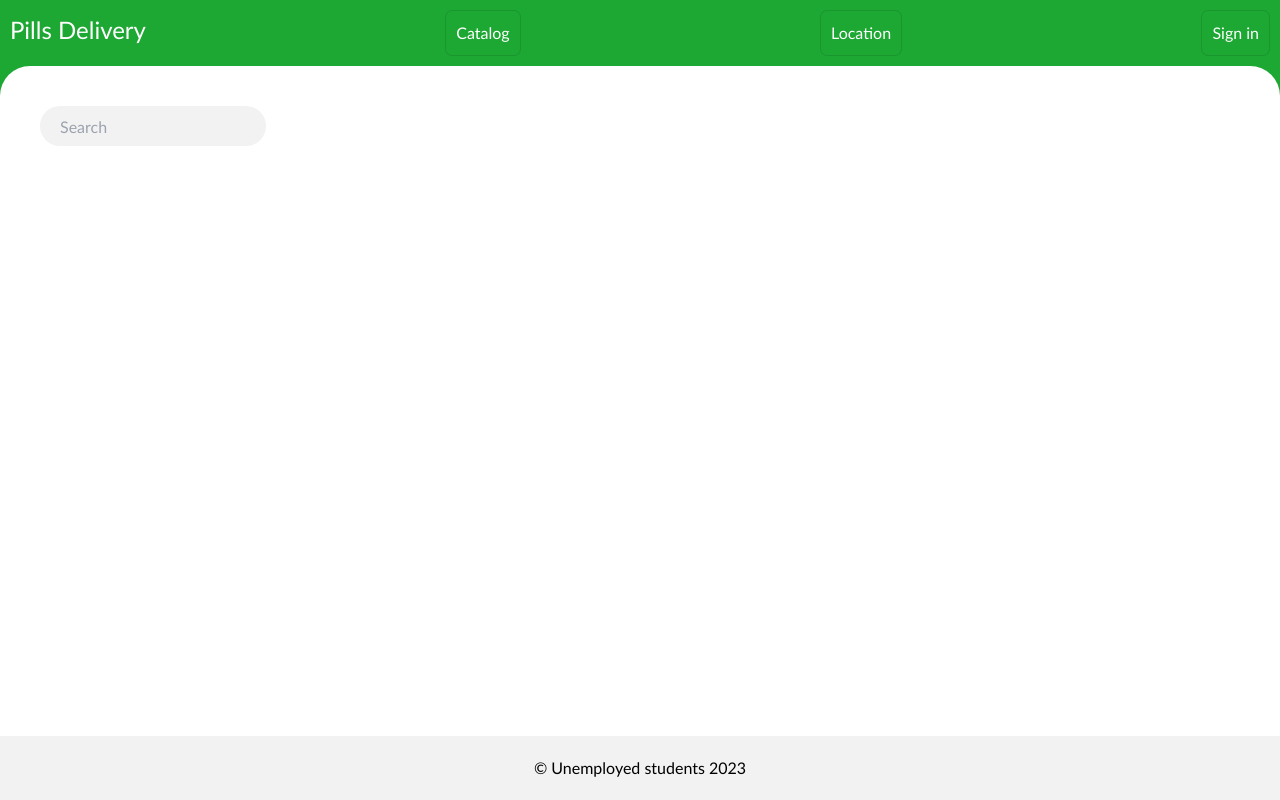
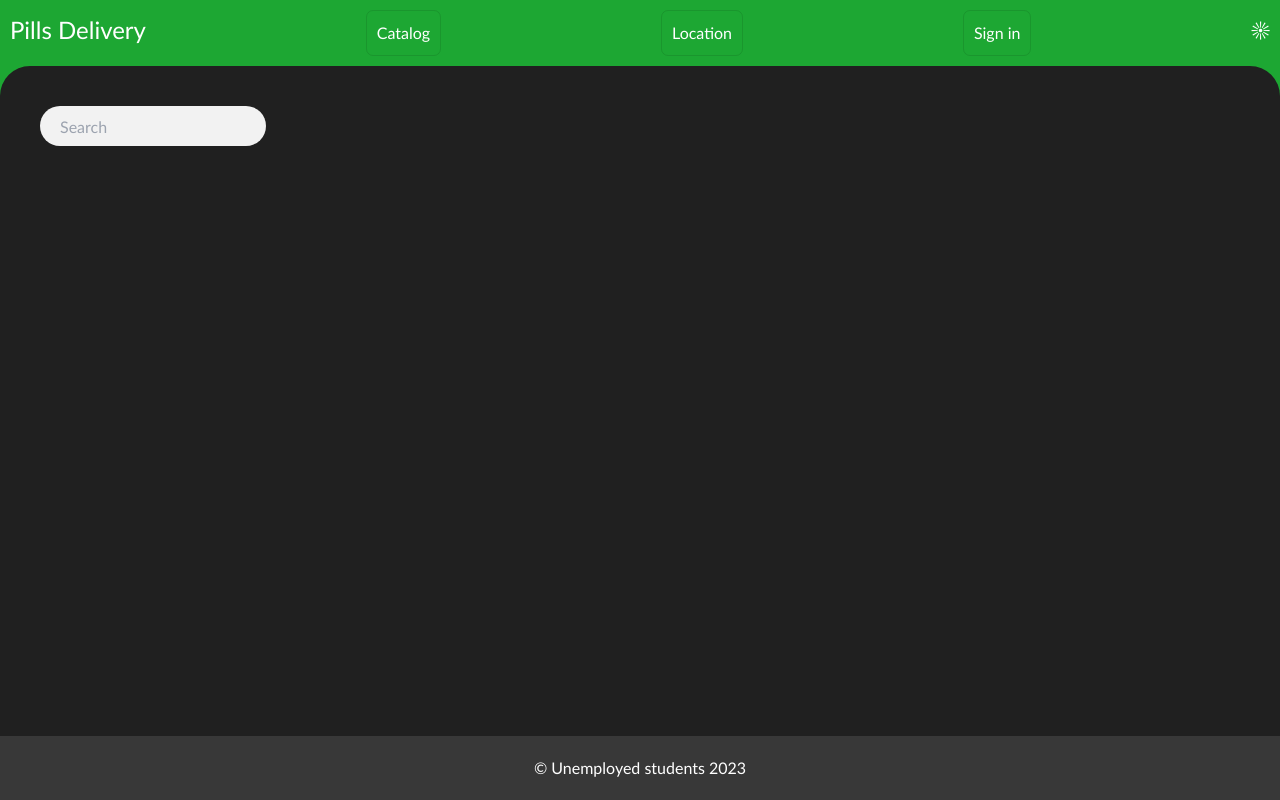
Before and after one commit to illiapovorozniuk/meds-ordering-delivery, a Next.js app: page / in a window 1280 px wide. Built offline with nearby package versions, Linux system fonts and the light colour scheme.

Commit message:
Theme switcher

```diff
--- /dev/null
+++ b/src/app/darkTheme.module.scss
@@ -0,0 +1,30 @@
+.body {
+  height: 100%;
+  font-family: "Gill Sans", sans-serif;
+  background-color: rgb(29, 167, 51);
+
+  .wrapper {
+    height: 100%;
+    display: flex;
+    flex-direction: column;
+  }
+
+  .main {
+    padding: 20px;
+    flex: 1;
+    transition-duration: 0.3s;
+    background-color: rgb(32, 32, 32);
+    border-radius: 30px 30px 0 0;
+  }
+
+  .container {
+    position: relative;
+    max-width: 1320px;
+    padding: 20px;
+    margin: auto;
+    text-align: center;
+    display: flex;
+    justify-content: space-between;
+    align-items: baseline;
+  }
+}
--- a/src/app/globals.css
+++ b/src/app/globals.css
@@ -18,7 +18,7 @@ body {
 .main{
   padding: 20px;
   flex: 1;
-  background-color: rgb(255, 255, 255);
+
   border-radius: 30px 30px 0 0;
 }
 
--- a/src/app/layout.tsx
+++ b/src/app/layout.tsx
@@ -1,25 +1,30 @@
+"use client";
+import { useState } from "react";
 import "./globals.css";
-import type { Metadata } from "next";
 import Header from "../components/header/Header";
 import Footer from "../components/footer/Footer";
-
-export const metadata: Metadata = {
-  title: "Create Next App",
-  description: "Generated by create next app",
-};
+import darkStyle from "./darkTheme.module.scss";
+import lightStyle from "./lightTheme.module.scss";
 
 export default function RootLayout({
   children,
 }: {
   children: React.ReactNode;
 }) {
+  const [isDarkMode, setDarkMode] = useState<boolean>(true);
+
+  const toggleTheme = (): void => {
+    setDarkMode(!isDarkMode);
+  };
   return (
     <html lang="en">
-      <body /*className={}*/>
-        <div className="wrapper">
-          <Header />
-          <div className="main">{children}</div>
-          <Footer />
+      <body className={isDarkMode ? darkStyle.body : lightStyle.body}>
+        <div className={isDarkMode ? darkStyle.wrapper : lightStyle.wrapper}>
+          <Header isDarkMode={isDarkMode} onToggleTheme={toggleTheme} />
+          <div className={isDarkMode ? darkStyle.main : lightStyle.main}>
+            {children}
+          </div>
+          <Footer isDarkMode={isDarkMode} />
         </div>
       </body>
     </html>
--- /dev/null
+++ b/src/app/lightTheme.module.scss
@@ -0,0 +1,30 @@
+.body {
+  height: 100%;
+  font-family: "Gill Sans", sans-serif;
+  background-color: rgb(29, 167, 51);
+
+  .wrapper {
+    height: 100%;
+    display: flex;
+    flex-direction: column;
+  }
+
+  .main {
+    padding: 20px;
+    flex: 1;
+    transition-duration: 0.3s;
+    background-color: rgb(255, 255, 255);
+    border-radius: 30px 30px 0 0;
+  }
+
+  .container {
+    position: relative;
+    max-width: 1320px;
+    padding: 20px;
+    margin: auto;
+    text-align: center;
+    display: flex;
+    justify-content: space-between;
+    align-items: baseline;
+  }
+}
--- a/src/components/footer/Footer.module.scss
+++ b/src/components/footer/Footer.module.scss
@@ -1,14 +1,18 @@
-.footer {
+.footer_light {
   padding: 20px 0;
   text-align: center;
+  transition-duration: 0.3s;
   background-color: rgb(242, 242, 242);
 }
+.footer_dark {
+  padding: 20px 0;
+  text-align: center;
+  transition-duration: 0.3s;
+  background-color: rgb(56, 56, 56);
+  color: white;
+}
 
-.footer_content {
+.footer-content {
   max-width: 960px;
   margin: 0 auto;
 }
-
-.footer p {
-  margin: 0;
-}
--- a/src/components/footer/Footer.tsx
+++ b/src/components/footer/Footer.tsx
@@ -1,9 +1,9 @@
 import React from "react";
 import styles from "./Footer.module.scss";
 
-const Footer = () => {
+const Footer: React.FC<{ isDarkMode: boolean }> = ({ isDarkMode }) => {
   return (
-    <footer className={styles.footer}>
+    <footer className={isDarkMode ? styles.footer_dark : styles.footer_light}>
       <div className="footer-content">
         <p>
           &copy; Unemployed students 2023
--- a/src/components/header/Header.tsx
+++ b/src/components/header/Header.tsx
@@ -9,8 +9,12 @@ import Catalog from "../catalog/Catalog";
 import Location from "../location/Location";
 import Sides from "../../utils/enums";
 import SignIn from "../login/SignIn";
+import ThemeSwitcher from "../themeSwitcher/themeSwitcher";
 
-const Header = () => {
+const Header: React.FC<{ isDarkMode: boolean; onToggleTheme: () => void }> = ({
+  isDarkMode,
+  onToggleTheme,
+}) => {
   const [isModalCatalogOpen, setIsModuleCatalogOpen] = useState<boolean>(false);
   const changeIsModalCatalog = () => {
     setIsModuleCatalogOpen(!isModalCatalogOpen);
@@ -21,7 +25,6 @@ const Header = () => {
   function handleLocationOpen() {
     setIsSidebarLocationOpen((isOpen) => !isOpen);
   }
-
 
   const [isModalLoginOpen, setIsModalLoginOpen] = useState<boolean>(false);
   const changeIsModalLoginOpe = () => {
@@ -68,7 +71,7 @@ const Header = () => {
             Sign in
           </NavigationButton>
         )}
-
+        <ThemeSwitcher isDarkMode={isDarkMode} onToggleTheme={onToggleTheme} />
         <Modal isOpen={isModalLoginOpen} onClose={changeIsModalLoginOpe}>
           <SignIn />
         </Modal>
--- /dev/null
+++ b/src/components/themeSwitcher/themSwitcher.module.scss
@@ -0,0 +1,9 @@
+.dark-theme {
+  background-color: #333;
+  color: #fff;
+}
+
+.light-theme {
+  background-color: #fff;
+  color: #333;
+}
--- /dev/null
+++ b/src/components/themeSwitcher/themeSwitcher.tsx
@@ -0,0 +1,21 @@
+import styles from "./themSwitcher.module.scss";
+
+interface ThemeSwitcherProps {
+  isDarkMode: boolean;
+  onToggleTheme: () => void;
+}
+
+const ThemeSwitcher: React.FC<ThemeSwitcherProps> = ({
+  isDarkMode,
+  onToggleTheme,
+}) => {
+  return (
+    <div className={isDarkMode ? styles.dark_theme : styles.dark_theme}>
+      <button onClick={onToggleTheme}>
+        {isDarkMode ? <h1>☀︎</h1> : <h1>☾</h1>}
+      </button>
+    </div>
+  );
+};
+
+export default ThemeSwitcher;
```
